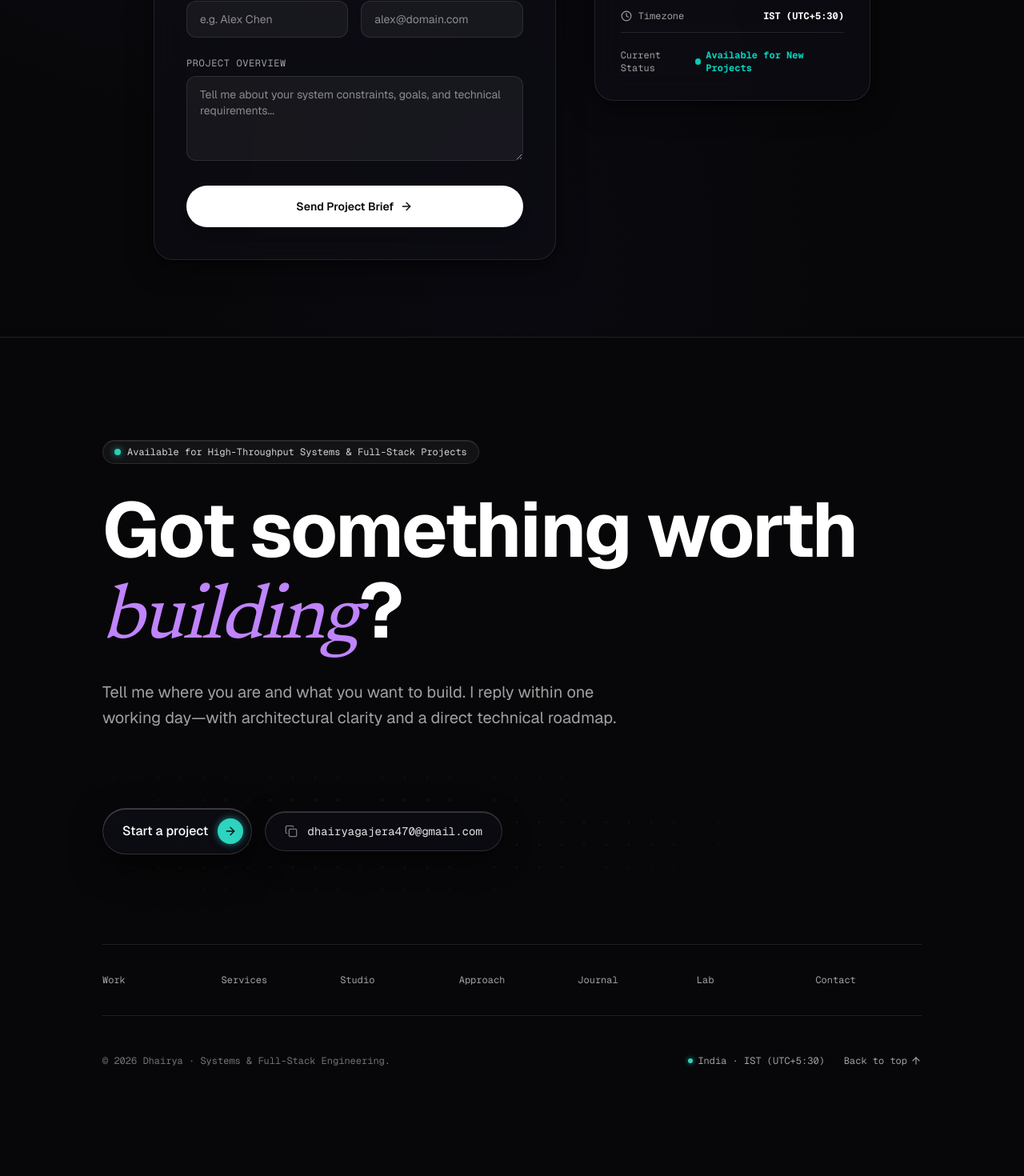
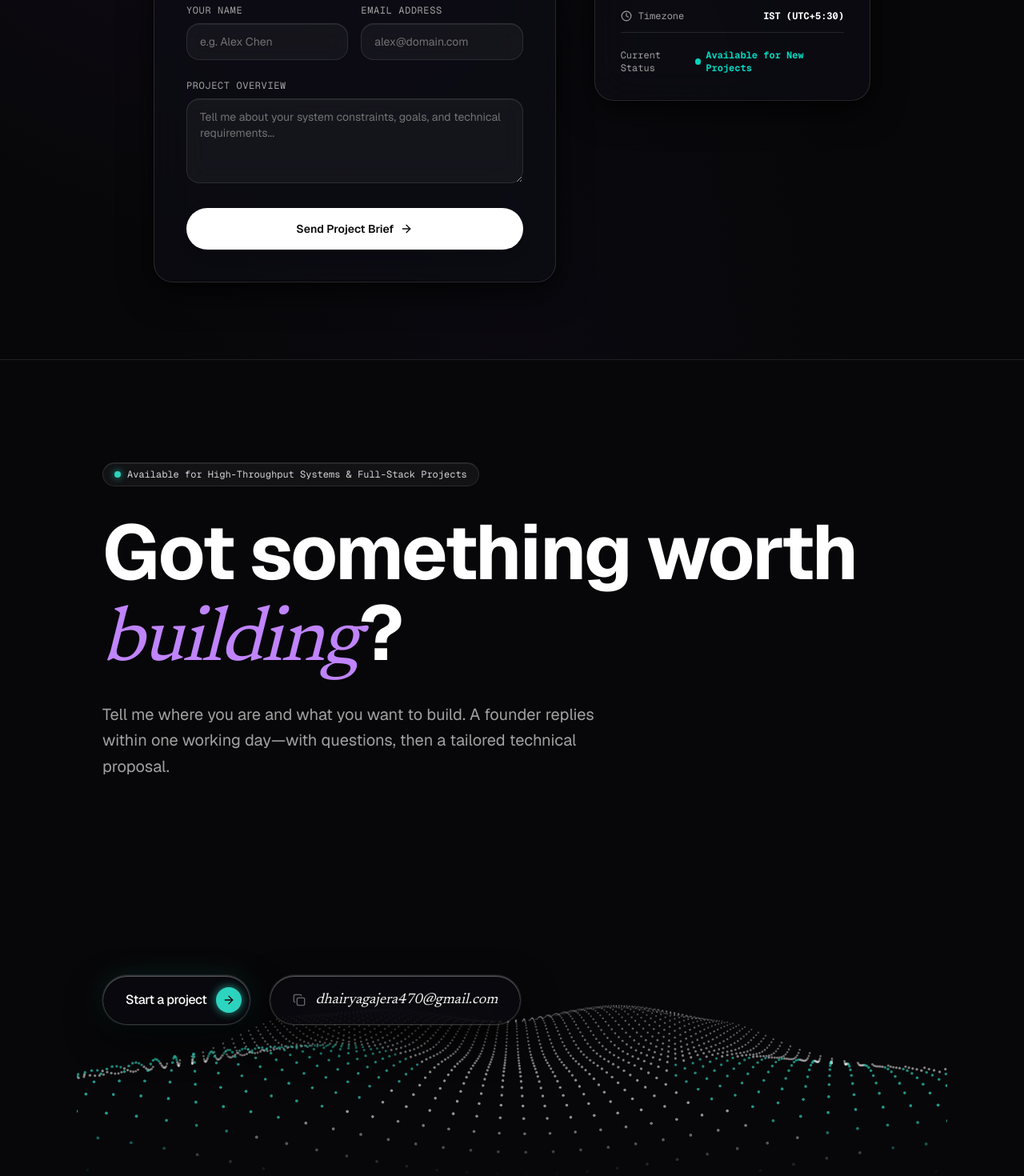
Before and after one commit to dhairya-404/Portfolio, a Next.js app: page /contact in a window 1280 px wide. Shown: the part 660-2130 px from the top of the page at 80% size. Before the commit the page ends 2058 px from the top, so only its background shows below. Built offline with nearby package versions, Linux system fonts and the light colour scheme.

Commit message:
feat: 3D perspective particle wave animation in footer with dual floating glass capsules

```diff
--- a/src/app/contact/page.tsx
+++ b/src/app/contact/page.tsx
@@ -67,10 +67,10 @@ export default function ContactPage() {
                     type="button"
                     key={s}
                     onClick={() => setSelectedService(s)}
-                    className={`p-3 rounded-xl border text-left transition-all cursor-pointer ${
+                    className={`p-3.5 rounded-2xl border text-left transition-all duration-200 cursor-pointer ${
                       selectedService === s
-                        ? "bg-white/10 border-teal-400 text-white font-bold"
-                        : "bg-white/5 border-white/5 text-neutral-400 hover:text-white"
+                        ? "bg-white/15 border-[#2dd4bf] text-white font-bold shadow-[0_0_15px_rgba(45,212,191,0.25)]"
+                        : "glass-chip text-neutral-400 hover:text-white"
                     }`}
                   >
                     {s}
@@ -89,10 +89,10 @@ export default function ContactPage() {
                     type="button"
                     key={t}
                     onClick={() => setSelectedTimeline(t)}
-                    className={`p-3 rounded-xl border text-center transition-all cursor-pointer ${
+                    className={`p-3.5 rounded-2xl border text-center transition-all duration-200 cursor-pointer ${
                       selectedTimeline === t
-                        ? "bg-white/10 border-teal-400 text-white font-bold"
-                        : "bg-white/5 border-white/5 text-neutral-400 hover:text-white"
+                        ? "bg-white/15 border-[#2dd4bf] text-white font-bold shadow-[0_0_15px_rgba(45,212,191,0.25)]"
+                        : "glass-chip text-neutral-400 hover:text-white"
                     }`}
                   >
                     {t}
@@ -112,7 +112,7 @@ export default function ContactPage() {
                   placeholder="e.g. Alex Chen"
                   value={clientName}
                   onChange={(e) => setClientName(e.target.value)}
-                  className="w-full px-4 py-3 rounded-xl bg-white/5 border border-white/10 text-white text-sm focus:outline-none focus:border-teal-400 transition-colors"
+                  className="w-full px-4 py-3 rounded-2xl bg-white/[0.04] backdrop-blur-md border border-white/10 text-white text-sm focus:outline-none focus:border-[#2dd4bf] focus:ring-1 focus:ring-[#2dd4bf]/40 shadow-[inset_0_1px_0_rgba(255,255,255,0.08)] transition-all placeholder:text-neutral-500"
                 />
               </div>
 
@@ -126,7 +126,7 @@ export default function ContactPage() {
                   placeholder="alex@domain.com"
                   value={clientEmail}
                   onChange={(e) => setClientEmail(e.target.value)}
-                  className="w-full px-4 py-3 rounded-xl bg-white/5 border border-white/10 text-white text-sm focus:outline-none focus:border-teal-400 transition-colors"
+                  className="w-full px-4 py-3 rounded-2xl bg-white/[0.04] backdrop-blur-md border border-white/10 text-white text-sm focus:outline-none focus:border-[#2dd4bf] focus:ring-1 focus:ring-[#2dd4bf]/40 shadow-[inset_0_1px_0_rgba(255,255,255,0.08)] transition-all placeholder:text-neutral-500"
                 />
               </div>
             </div>
@@ -141,7 +141,7 @@ export default function ContactPage() {
                 placeholder="Tell me about your system constraints, goals, and technical requirements..."
                 value={projectMessage}
                 onChange={(e) => setProjectMessage(e.target.value)}
-                className="w-full px-4 py-3 rounded-xl bg-white/5 border border-white/10 text-white text-sm focus:outline-none focus:border-teal-400 transition-colors"
+                className="w-full px-4 py-3 rounded-2xl bg-white/[0.04] backdrop-blur-md border border-white/10 text-white text-sm focus:outline-none focus:border-[#2dd4bf] focus:ring-1 focus:ring-[#2dd4bf]/40 shadow-[inset_0_1px_0_rgba(255,255,255,0.08)] transition-all placeholder:text-neutral-500"
               />
             </div>
 
--- a/src/app/globals.css
+++ b/src/app/globals.css
@@ -39,15 +39,15 @@
   --max-content: 1360px;
 
   /* ── Glass Design System Tokens ── */
-  --glass-bg: rgba(14, 14, 20, 0.6);
-  --glass-bg-hover: rgba(18, 18, 26, 0.75);
-  --glass-blur: blur(20px) saturate(160%);
-  --glass-blur-heavy: blur(32px) saturate(180%);
-  --glass-border: rgba(255, 255, 255, 0.1);
-  --glass-border-hover: rgba(255, 255, 255, 0.2);
-  --glass-rim: inset 0 1px 0 rgba(255, 255, 255, 0.14);
-  --glass-shadow: 0 8px 32px rgba(0,0,0,0.5), 0 2px 8px rgba(0,0,0,0.3);
-  --glass-shadow-hover: 0 20px 50px rgba(0,0,0,0.65), 0 0 30px rgba(168,85,247,0.08);
+  --glass-bg: rgba(13, 13, 20, 0.72);
+  --glass-bg-hover: rgba(18, 18, 28, 0.82);
+  --glass-blur: blur(24px) saturate(175%);
+  --glass-blur-heavy: blur(32px) saturate(190%);
+  --glass-border: rgba(255, 255, 255, 0.12);
+  --glass-border-hover: rgba(255, 255, 255, 0.24);
+  --glass-rim: inset 0 1px 0 rgba(255, 255, 255, 0.22);
+  --glass-shadow: inset 0 -1px 0 rgba(0, 0, 0, 0.4), 0 14px 40px rgba(0,0,0,0.65), 0 2px 8px rgba(0,0,0,0.3);
+  --glass-shadow-hover: inset 0 1px 0 rgba(255, 255, 255, 0.35), inset 0 -1px 0 rgba(0, 0, 0, 0.5), 0 24px 60px rgba(0,0,0,0.8), 0 0 35px rgba(168,85,247,0.12);
 }
 
 @layer base {
--- a/src/app/page.tsx
+++ b/src/app/page.tsx
@@ -178,7 +178,7 @@ export default function HomePage() {
       </section>
 
       {/* ===================== TELEMETRY & NUMBERS ===================== */}
-      <section className="py-24 px-[var(--page-gutter)] border-y border-white/10 bg-[#09090d]">
+      <section className="py-24 px-[var(--page-gutter)] border-y border-white/10 glass-section relative">
         <div className="max-w-6xl mx-auto">
           <div className="flex flex-col md:flex-row md:items-end justify-between mb-16 gap-4">
             <div>
@@ -382,7 +382,7 @@ export default function HomePage() {
       </section>
 
       {/* ===================== SERVICES / CAPABILITIES ===================== */}
-      <section className="py-28 px-[var(--page-gutter)] border-b border-white/10 bg-[#09090d]">
+      <section className="py-28 px-[var(--page-gutter)] border-b border-white/10 glass-section relative">
         <div className="max-w-6xl mx-auto">
           <div className="flex flex-col md:flex-row md:items-end justify-between mb-16 gap-6">
             <div>
@@ -542,7 +542,7 @@ export default function HomePage() {
       </section>
 
       {/* ===================== FAQ ACCORDION ===================== */}
-      <section className="py-28 px-[var(--page-gutter)] border-b border-white/10 bg-[#09090d]">
+      <section className="py-28 px-[var(--page-gutter)] border-b border-white/10 glass-section relative">
         <div className="max-w-4xl mx-auto">
           <div className="mb-14">
             <div className="inline-flex items-center gap-2 px-3 py-1 rounded-full bg-white/5 border border-white/10 text-xs font-mono text-teal-400 mb-3">
--- a/src/components/Footer.tsx
+++ b/src/components/Footer.tsx
@@ -3,6 +3,7 @@
 import { useState } from "react";
 import Link from "next/link";
 import { ArrowUp, ArrowRight, Check, Copy } from "lucide-react";
+import { ParticleWave } from "./ParticleWave";
 
 export function Footer() {
   const [copied, setCopied] = useState(false);
@@ -36,7 +37,7 @@ export function Footer() {
           <span>Available for High-Throughput Systems & Full-Stack Projects</span>
         </div>
 
-        {/* Big Closing Statement (Photo 3 & 4 Signature) */}
+        {/* Big Closing Statement */}
         <h2 className="text-4xl sm:text-6xl md:text-7xl lg:text-8xl font-bold tracking-tight text-white leading-[1.05] mb-6">
           Got something worth{" "}
           <span className="font-editorial-serif font-normal italic text-[#c084fc]">
@@ -45,69 +46,75 @@ export function Footer() {
           ?
         </h2>
 
-        <p className="text-base sm:text-xl text-neutral-400 leading-relaxed font-normal max-w-2xl mb-12">
-          Tell me where you are and what you want to build. I reply within one working day—with architectural clarity and a direct technical roadmap.
+        <p className="text-base sm:text-xl text-neutral-400 leading-relaxed font-normal max-w-2xl mb-6">
+          Tell me where you are and what you want to build. A founder replies within one working day—with questions, then a tailored technical proposal.
         </p>
 
-        {/* Floating Liquid Glass Action Capsules (Photo 3 & 4 Signature) */}
-        <div className="relative py-12 mb-16">
-          {/* Subtle perspective dot-matrix wave backdrop */}
-          <div
-            className="absolute inset-x-0 -inset-y-8 bg-dot-matrix-perspective opacity-50 pointer-events-none"
-            style={{
-              maskImage:
-                "radial-gradient(ellipse 90% 70% at 30% 50%, black 20%, transparent 80%)",
-              WebkitMaskImage:
-                "radial-gradient(ellipse 90% 70% at 30% 50%, black 20%, transparent 80%)",
-            }}
-          />
+        {/* ─── 3D UNDULATING PARTICLE WAVE BAND WITH DUAL FLOATING GLASS CAPSULES ─── */}
+        <div className="relative my-10 sm:my-14 -mx-4 sm:-mx-8">
+          {/* 3D Particle Wave Canvas */}
+          <ParticleWave className="w-full" />
 
-          <div className="relative z-10 flex flex-wrap items-center gap-4">
-            {/* Start a project glass capsule */}
+          {/* Floating Liquid Glass Capsules pinned over the Wave */}
+          <div className="absolute inset-0 flex items-center justify-start px-4 sm:px-8 pointer-events-none">
+            <div className="pointer-events-auto flex flex-wrap items-center gap-4 sm:gap-6">
+              {/* Capsule 1: Start a project */}
               <Link
                 href="/contact"
-              className="inline-flex items-center gap-3 pl-6 pr-2.5 py-3 rounded-full text-white font-medium text-sm sm:text-base transition-all duration-300 group hover:-translate-y-0.5 active:scale-98"
+                className="inline-flex items-center gap-3 pl-7 pr-2.5 py-3.5 rounded-full text-white font-medium text-sm sm:text-base transition-all duration-300 group hover:-translate-y-1 active:scale-98 cursor-pointer"
                 style={{
-                background: "rgba(14, 14, 22, 0.75)",
-                backdropFilter: "blur(24px) saturate(160%)",
-                WebkitBackdropFilter: "blur(24px) saturate(160%)",
-                border: "1px solid rgba(255, 255, 255, 0.16)",
-                boxShadow:
-                  "inset 0 1px 0 rgba(255,255,255,0.22), inset 0 -1px 0 rgba(0,0,0,0.4), 0 16px 40px rgba(0,0,0,0.6)",
+                  background: "rgba(10, 10, 16, 0.72)",
+                  backdropFilter: "blur(24px) saturate(180%) brightness(1.05)",
+                  WebkitBackdropFilter: "blur(24px) saturate(180%) brightness(1.05)",
+                  border: "1px solid rgba(255, 255, 255, 0.18)",
+                  boxShadow: [
+                    "0 0 0 1px rgba(255, 255, 255, 0.08)",
+                    "inset 0 1px 0 rgba(255, 255, 255, 0.3)",
+                    "inset 0 -1px 0 rgba(0, 0, 0, 0.5)",
+                    "0 18px 45px rgba(0, 0, 0, 0.75)",
+                    "0 0 35px rgba(45, 212, 191, 0.12)",
+                  ].join(","),
                 }}
               >
-              <span>Start a project</span>
-              <div className="w-8 h-8 rounded-full bg-[#2dd4bf] flex items-center justify-center text-neutral-950 group-hover:translate-x-0.5 transition-transform shadow-[0_0_10px_rgba(45,212,191,0.6)]">
+                <span className="tracking-tight">Start a project</span>
+                <div className="w-8 h-8 rounded-full bg-[#2dd4bf] flex items-center justify-center text-neutral-950 group-hover:translate-x-0.5 transition-transform shadow-[0_0_12px_rgba(45,212,191,0.7)]">
                   <ArrowRight className="w-4 h-4" />
                 </div>
               </Link>
 
-            {/* Email glass capsule (copies or mailto) */}
+              {/* Capsule 2: Email Liquid Glass Capsule */}
               <button
                 onClick={copyEmail}
-              className="inline-flex items-center gap-3 px-6 py-3.5 rounded-full text-neutral-200 font-mono text-xs sm:text-sm transition-all duration-300 hover:text-white hover:-translate-y-0.5 active:scale-98 cursor-pointer"
+                className="inline-flex items-center gap-3 px-7 py-4 rounded-full text-neutral-100 font-editorial-serif italic text-base sm:text-lg transition-all duration-300 hover:text-white hover:-translate-y-1 active:scale-98 cursor-pointer"
                 style={{
-                background: "rgba(14, 14, 22, 0.6)",
-                backdropFilter: "blur(24px) saturate(160%)",
-                WebkitBackdropFilter: "blur(24px) saturate(160%)",
-                border: "1px solid rgba(255, 255, 255, 0.14)",
-                boxShadow:
-                  "inset 0 1px 0 rgba(255,255,255,0.18), 0 12px 32px rgba(0,0,0,0.5)",
+                  background: "rgba(10, 10, 16, 0.65)",
+                  backdropFilter: "blur(24px) saturate(180%) brightness(1.05)",
+                  WebkitBackdropFilter: "blur(24px) saturate(180%) brightness(1.05)",
+                  border: "1px solid rgba(255, 255, 255, 0.18)",
+                  boxShadow: [
+                    "0 0 0 1px rgba(255, 255, 255, 0.08)",
+                    "inset 0 1px 0 rgba(255, 255, 255, 0.3)",
+                    "inset 0 -1px 0 rgba(0, 0, 0, 0.5)",
+                    "0 18px 45px rgba(0, 0, 0, 0.7)",
+                  ].join(","),
                 }}
                 title="Click to copy email address"
               >
                 {copied ? (
                   <>
-                  <Check className="w-4 h-4 text-[#2dd4bf]" />
-                  <span className="text-[#2dd4bf] font-sans font-medium">Copied to clipboard!</span>
+                    <Check className="w-4 h-4 text-[#2dd4bf] font-sans not-italic" />
+                    <span className="text-[#2dd4bf] font-sans text-sm font-medium not-italic">
+                      Copied to clipboard!
+                    </span>
                   </>
                 ) : (
                   <>
-                  <Copy className="w-4 h-4 opacity-50" />
+                    <Copy className="w-4 h-4 opacity-40 font-sans not-italic" />
                     <span>dhairyagajera470@gmail.com</span>
                   </>
                 )}
               </button>
+            </div>
           </div>
         </div>
 
--- /dev/null
+++ b/src/components/ParticleWave.tsx
@@ -0,0 +1,181 @@
+"use client";
+
+import { useEffect, useRef } from "react";
+
+/*
+ * 3D Undulating Perspective Dot-Matrix Particle Wave
+ *
+ * Recreates the thenn.in signature animated 3D particle wave:
+ * - Mathematical grid of dots in 3D perspective space (X, Y, Z)
+ * - Harmonically layered sinusoidal wave displacement:
+ *     Y = sin(ix * 0.25 + time) * 18 + cos(iz * 0.3 + time * 1.2) * 14
+ * - Depth projection (X_proj = x / z, Y_proj = y / z) with horizon perspective
+ * - Dynamic alpha and size scaling based on Z-depth (particles close to viewer are larger and luminous)
+ * - Gentle mouse/pointer parallax reaction
+ * - Zero CPU waste: pauses when offscreen via IntersectionObserver
+ */
+
+interface ParticleWaveProps {
+  className?: string;
+}
+
+export function ParticleWave({ className = "" }: ParticleWaveProps) {
+  const canvasRef = useRef<HTMLCanvasElement | null>(null);
+
+  useEffect(() => {
+    const canvas = canvasRef.current;
+    if (!canvas) return;
+    const ctx = canvas.getContext("2d", { alpha: true });
+    if (!ctx) return;
+
+    let animId: number;
+    let width = 0;
+    let height = 0;
+    let dpr = 1;
+    let isVisible = true;
+    let time = 0;
+    let mouseX = 0;
+    let mouseY = 0;
+    let targetMouseX = 0;
+    let targetMouseY = 0;
+
+    // Grid configuration
+    const COLS = 55;
+    const ROWS = 45;
+    const SEPARATION_X = 38;
+    const SEPARATION_Z = 32;
+
+    const resize = () => {
+      dpr = Math.min(window.devicePixelRatio || 1, 2);
+      const rect = canvas.getBoundingClientRect();
+      width = rect.width;
+      height = rect.height;
+      canvas.width = Math.floor(width * dpr);
+      canvas.height = Math.floor(height * dpr);
+      ctx.scale(dpr, dpr);
+    };
+
+    resize();
+    window.addEventListener("resize", resize);
+
+    // Track mouse over canvas parent for gentle interactive tilt
+    const handleMouseMove = (e: MouseEvent) => {
+      const rect = canvas.getBoundingClientRect();
+      const normX = (e.clientX - rect.left) / rect.width - 0.5;
+      const normY = (e.clientY - rect.top) / rect.height - 0.5;
+      targetMouseX = normX * 80;
+      targetMouseY = normY * 35;
+    };
+    window.addEventListener("mousemove", handleMouseMove, { passive: true });
+
+    // IntersectionObserver to pause rendering when not in viewport
+    const observer = new IntersectionObserver(
+      ([entry]) => {
+        isVisible = entry.isIntersecting;
+      },
+      { threshold: 0.05 }
+    );
+    observer.observe(canvas);
+
+    // 3D Camera / Projection settings
+    const CAMERA_HEIGHT = 220;
+    const FOV = 340;
+
+    const render = () => {
+      if (!isVisible) {
+        animId = requestAnimationFrame(render);
+        return;
+      }
+
+      // Smooth mouse interpolation
+      mouseX += (targetMouseX - mouseX) * 0.05;
+      mouseY += (targetMouseY - mouseY) * 0.05;
+
+      time += 0.024;
+      ctx.clearRect(0, 0, width, height);
+
+      const centerX = width / 2 + mouseX * 0.35;
+      const centerY = height * 0.42 + mouseY * 0.25;
+
+      // Draw 3D particle grid
+      for (let iz = 0; iz < ROWS; iz++) {
+        // Z distance from camera (further in back to closer in front)
+        const z = (ROWS - iz) * SEPARATION_Z + 120;
+        const scale = FOV / z;
+
+        for (let ix = 0; ix < COLS; ix++) {
+          const x3d = (ix - COLS / 2) * SEPARATION_X;
+
+          // Undulating wave equations: multiple sine/cosine frequencies
+          // creating organic rolling ripples
+          const wave1 = Math.sin(ix * 0.22 + time * 1.3) * 26;
+          const wave2 = Math.cos(iz * 0.28 + time * 1.1) * 22;
+          const wave3 = Math.sin((ix + iz) * 0.15 + time * 0.8) * 16;
+          const y3d = wave1 + wave2 + wave3 - CAMERA_HEIGHT;
+
+          // 2D perspective projection
+          const screenX = centerX + x3d * scale;
+          const screenY = centerY - y3d * scale;
+
+          // Cull out-of-bounds particles
+          if (
+            screenX < -20 ||
+            screenX > width + 20 ||
+            screenY < -20 ||
+            screenY > height + 20
+          ) {
+            continue;
+          }
+
+          // Depth-based size and luminescence (alpha)
+          // Nearer particles are brighter, farther particles fade into darkness
+          const depthRatio = Math.max(0, Math.min(1, (z - 120) / (ROWS * SEPARATION_Z)));
+          const alpha = (1 - depthRatio * 0.82) * 0.88;
+          const radius = Math.max(0.7, (1 - depthRatio * 0.65) * 2.1);
+
+          // Subtle teal tint on crests
+          const isCrest = y3d > -CAMERA_HEIGHT + 14;
+
+          ctx.beginPath();
+          ctx.arc(screenX, screenY, radius, 0, Math.PI * 2);
+
+          if (isCrest && alpha > 0.5) {
+            ctx.fillStyle = `rgba(45, 212, 191, ${alpha * 0.95})`;
+          } else {
+            ctx.fillStyle = `rgba(255, 255, 255, ${alpha * 0.8})`;
+          }
+          ctx.fill();
+        }
+      }
+
+      animId = requestAnimationFrame(render);
+    };
+
+    animId = requestAnimationFrame(render);
+
+    return () => {
+      cancelAnimationFrame(animId);
+      window.removeEventListener("resize", resize);
+      window.removeEventListener("mousemove", handleMouseMove);
+      observer.disconnect();
+    };
+  }, []);
+
+  return (
+    <div
+      className={`relative w-full h-[380px] sm:h-[440px] overflow-hidden pointer-events-none select-none ${className}`}
+      style={{
+        maskImage:
+          "linear-gradient(to bottom, transparent 0%, black 18%, black 82%, transparent 100%)",
+        WebkitMaskImage:
+          "linear-gradient(to bottom, transparent 0%, black 18%, black 82%, transparent 100%)",
+      }}
+    >
+      <canvas
+        ref={canvasRef}
+        className="w-full h-full block"
+        style={{ width: "100%", height: "100%" }}
+      />
+    </div>
+  );
+}
```
Lines whose indentation alone changed are shown as unchanged.
